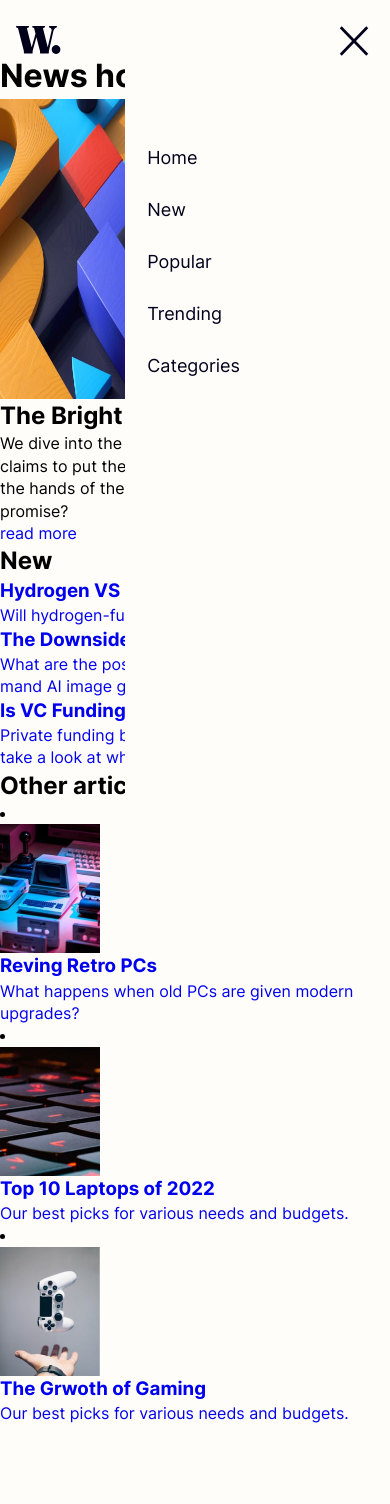
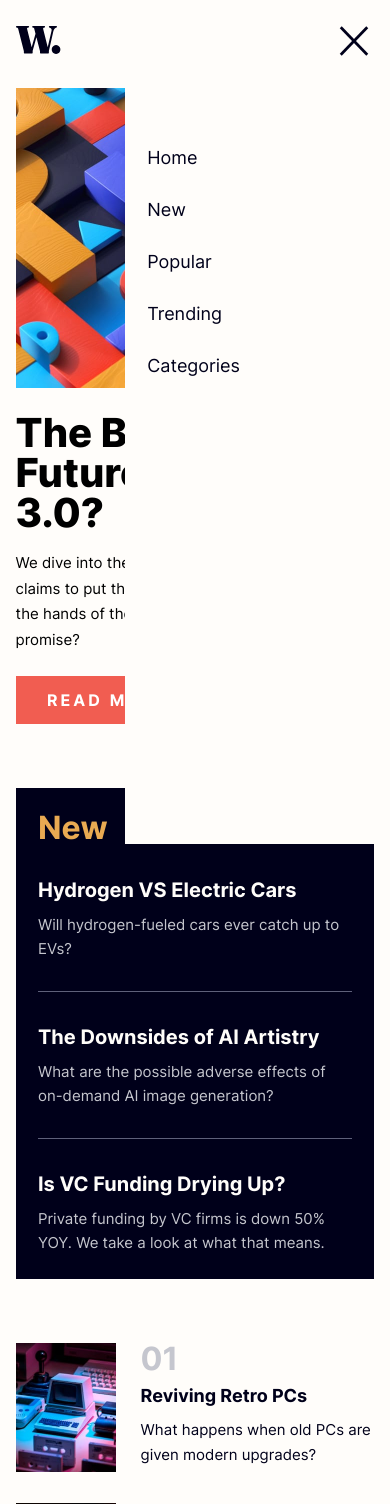
Before and after one commit to JorgeAMendoza/news-homepage, a Next.js app: page / in a window 390 px wide. Shown: the top 1504 px of the page. Before the commit the page ends 1424 px from the top, so only its background shows below. Built offline with nearby package versions, Linux system fonts and the light colour scheme.

Commit message:
wierd merge

```diff
--- a/public/articles.json
+++ b/public/articles.json
@@ -30,7 +30,7 @@
   "otherArticles": [
     {
       "id": "5",
-      "title": "Reving Retro PCs",
+      "title": "Reviving Retro PCs",
       "description": "What happens when old PCs are given modern upgrades?",
       "smallImage": "/images/image-retro-pcs-mobile.jpg",
       "link": "artcile-link"
@@ -44,8 +44,8 @@
     },
     {
       "id": "7",
-      "title": "The Grwoth of Gaming",
-      "description": "Our best picks for various needs and budgets.",
+      "title": "The Growth of Gaming",
+      "description": "How the pandemic has sparked fresh opportunities.",
       "smallImage": "/images/image-gaming-growth-mobile.jpg",
       "link": "artcile-link"
     }
--- a/src/components/Navbar/navbar.module.scss
+++ b/src/components/Navbar/navbar.module.scss
@@ -1,5 +1,5 @@
 @use '../../styles/variables' as *;
-@use '../../styles/utils.module.scss' as *;
+@use '../../styles/utils/container.module.scss' as *;
 
 .navbar {
   padding-top: 2.6rem;
--- a/src/components/NewArticle/NewArticle.tsx
+++ b/src/components/NewArticle/NewArticle.tsx
@@ -1,15 +1,18 @@
 import { NewArticleSnippet } from '../../../types/api';
+import styles from './newarticle.module.scss';
 
 type NewArticleProps = Omit<NewArticleSnippet, 'id'>;
 
 const NewArticle = ({ title, description, link }: NewArticleProps) => {
   return (
-    <a href={link}>
-      <figure>
-        <h3>{title}</h3>
-        <p>{description}</p>
-      </figure>
-    </a>
+    <li className={styles.newArticleContainer}>
+      <a href={link}>
+        <figure className={styles.newArticle}>
+          <h3 className={styles.articleTitle}>{title}</h3>
+          <p className={styles.articleDescription}>{description}</p>
+        </figure>
+      </a>
+    </li>
   );
 };
 
--- /dev/null
+++ b/src/components/NewArticle/newarticle.module.scss
@@ -0,0 +1,27 @@
+@use '../../styles/variables' as *;
+
+.newArticleContainer {
+  display: inline-block;
+  padding-bottom: 2.4rem;
+
+  &:not(:last-of-type) {
+    border-bottom: 1px solid $light-border;
+    padding-bottom: 3rem;
+  }
+}
+
+.newArticle {
+  display: grid;
+  color: $light-text;
+  gap: 0.9rem;
+}
+
+.articleTitle {
+  font-size: clamp(2rem, 2vw + 1rem, 2rem);
+}
+
+.articleDescription {
+  font-size: 1.5rem;
+  line-height: 1.6;
+  color: $light-shade-text;
+}
--- a/src/components/SideArticle/SideArticle.tsx
+++ b/src/components/SideArticle/SideArticle.tsx
@@ -1,17 +1,22 @@
 import Image from 'next/image';
 import { OtherArticleSnippet } from '../../../types/api';
+import styles from './side-article.module.scss';
 
-type SideArticleProps = Omit<OtherArticleSnippet, 'id'>;
+type SideArticleProps = Omit<OtherArticleSnippet, 'id'> & {
+  articleNumber: number;
+};
 
 const SideArticle = ({
   title,
   description,
   link,
   smallImage,
+  articleNumber,
 }: SideArticleProps) => {
   return (
+    <li className={styles.sideContentContainer}>
       <a href={link}>
-      <figure>
+        <figure className={styles.sideContent}>
           <Image
             src={smallImage}
             width={100}
@@ -19,11 +24,13 @@ const SideArticle = ({
             alt={`image for article with the title of ${title}`}
           />
           <div>
-          <h3>{title}</h3>
-          <p>{description}</p>
+            <p className={styles.articleNumber}>{`0${articleNumber + 1}`}</p>
+            <h3 className={styles.articleTitle}>{title}</h3>
+            <p className={styles.articleDescription}>{description}</p>
           </div>
         </figure>
       </a>
+    </li>
   );
 };
 
--- /dev/null
+++ b/src/components/SideArticle/side-article.module.scss
@@ -0,0 +1,36 @@
+@use '../../styles/variables' as *;
+
+.sideContentContainer {
+  //   line-height: 1.2;
+}
+
+.sideContent {
+  display: grid;
+  grid-template-columns: auto 1fr;
+  gap: 2.5rem;
+
+  div {
+    display: grid;
+    gap: 0.5rem;
+  }
+}
+
+.articleNumber {
+  color: $light-shade-text;
+  font-size: 3.2rem;
+  font-weight: bold;
+  line-height: 1;
+}
+
+.articleTitle {
+  color: $dark-text;
+  font-size: 1.8rem;
+  font-weight: bold;
+  line-height: 1.2;
+}
+
+.articleDescription {
+  font-size: 1.5rem;
+  color: $dark-text;
+  line-height: 1.7;
+}
--- a/src/pages/index.tsx
+++ b/src/pages/index.tsx
@@ -5,6 +5,7 @@ import NewArticle from '@/components/NewArticle/NewArticle';
 import SideArticle from '@/components/SideArticle/SideArticle';
 import { getHomeArticles } from '../../lib/articles';
 import Layout from '@/components/Layout/Layout';
+import styles from '../styles/home.module.scss';
 
 export default function Home({
   mainArticle,
@@ -16,47 +17,60 @@ export default function Home({
       <Head>
         <title>News Homepage</title>
       </Head>
-      <main>
-        <h1>News homepage</h1>
+      <main className={styles.main}>
+        <h1 className={styles.pageTitle}>News homepage</h1>
 
-        <section>
+        <section className={styles.headContent}>
+          <Image
+            src={mainArticle.smallImage}
+            width={343}
+            height={300}
+            alt="web 3 article picture"
+          />
+
           <Image
             src={mainArticle.largeImage}
-            width={343}
+            width={730}
             height={300}
-            alt="image description"
+            alt="web 3 article picture"
           />
+          <div>
             <h2>{mainArticle.title}</h2>
+            <div>
               <p>{mainArticle.description}</p>
               <a href={mainArticle.link}>read more</a>
+            </div>
+          </div>
         </section>
 
-        <section>
+        <section className={styles.newContent}>
           <h2>New</h2>
           <ul>
             {newArticles.map((article) => (
-              <li key={article.id}>
               <NewArticle
+                key={article.id}
                 title={article.title}
                 description={article.description}
                 link={article.link}
               />
-              </li>
             ))}
           </ul>
         </section>
-        <section>
+        <section className={styles.otherContent}>
           <h2>Other articles</h2>
-          {otherArticles.map((article) => (
-            <li key={article.id}>
+
+          <ol>
+            {otherArticles.map((article, index) => (
               <SideArticle
+                key={article.id}
                 title={article.title}
                 description={article.description}
                 link={article.link}
                 smallImage={article.smallImage}
+                articleNumber={index}
               />
-            </li>
             ))}
+          </ol>
         </section>
       </main>
     </Layout>
--- a/src/styles/_variables.scss
+++ b/src/styles/_variables.scss
@@ -3,11 +3,17 @@ $-white: #fffdfa;
 $-dark-place-blue: #00001a;
 $-gunmetal: #5e607a;
 $-light-vermillion: #f15d51;
+$-yellow: #e9aa52;
+$-silver: #c5c6ce;
 
 $background-color: $-white;
 $light-text: $-white;
+$light-shade-text: $-silver;
 $dark-text: $-dark-place-blue;
 $button-primary: $-light-vermillion;
+$dark-background: $-dark-place-blue;
+$yellow-text: $-yellow;
+$light-border: $-gunmetal;
 
 // media queries
 $tablet: 768px;
--- a/src/styles/home.module.scss
+++ b/src/styles/home.module.scss
@@ -1,229 +1,136 @@
-.main {
-  display: flex;
-  flex-direction: column;
-  justify-content: space-between;
-  align-items: center;
-  padding: 6rem;
-  min-height: 100vh;
+@use './variables' as *;
+@use './utils/container.module.scss' as *;
+@use './utils/button.module.scss' as *;
+@use './utils/accessibility.module.scss' as *;
+
+.pageTitle {
+  position: fixed;
+  top: 0;
+  left: 0;
+  transform: translateX(-100%);
 }
 
-.description {
-  display: inherit;
-  justify-content: inherit;
-  align-items: inherit;
-  font-size: 0.85rem;
-  max-width: var(--max-width);
-  width: 100%;
-  z-index: 2;
-  font-family: var(--font-mono);
-}
+.main {
+  margin-block-start: 3.4rem;
+  @extend .container;
 
-.description a {
-  display: flex;
-  justify-content: center;
-  align-items: center;
-  gap: 0.5rem;
-}
-
-.description p {
-  position: relative;
-  margin: 0;
-  padding: 1rem;
-  background-color: rgba(var(--callout-rgb), 0.5);
-  border: 1px solid rgba(var(--callout-border-rgb), 0.3);
-  border-radius: var(--border-radius);
-}
-
-.code {
-  font-weight: 700;
-  font-family: var(--font-mono);
-}
-
-.grid {
-  display: grid;
-  grid-template-columns: repeat(4, minmax(25%, auto));
-  width: var(--max-width);
-  max-width: 100%;
-}
-
-.card {
-  padding: 1rem 1.2rem;
-  border-radius: var(--border-radius);
-  background: rgba(var(--card-rgb), 0);
-  border: 1px solid rgba(var(--card-border-rgb), 0);
-  transition: background 200ms, border 200ms;
-}
-
-.card span {
-  display: inline-block;
-  transition: transform 200ms;
-}
-
-.card h2 {
-  font-weight: 600;
-  margin-bottom: 0.7rem;
-}
-
-.card p {
-  margin: 0;
-  opacity: 0.6;
-  font-size: 0.9rem;
-  line-height: 1.5;
-  max-width: 30ch;
-}
-
-.center {
-  display: flex;
-  justify-content: center;
-  align-items: center;
-  position: relative;
-  padding: 4rem 0;
-}
-
-.center::before {
-  background: var(--secondary-glow);
-  border-radius: 50%;
-  width: 480px;
-  height: 360px;
-  margin-left: -400px;
-}
-
-.center::after {
-  background: var(--primary-glow);
-  width: 240px;
-  height: 180px;
-  z-index: -1;
-}
-
-.center::before,
-.center::after {
-  content: '';
-  left: 50%;
-  position: absolute;
-  filter: blur(45px);
-  transform: translateZ(0);
-}
-
-.logo {
-  position: relative;
-}
-/* Enable hover only on non-touch devices */
-@media (hover: hover) and (pointer: fine) {
-  .card:hover {
-    background: rgba(var(--card-rgb), 0.1);
-    border: 1px solid rgba(var(--card-border-rgb), 0.15);
+  & > *:not(h1, :last-child) {
+    margin-block-end: 6.4rem;
   }
 
-  .card:hover span {
-    transform: translateX(4px);
+  @media screen and (min-width: $tablet) {
+    display: grid;
+    grid-template-columns: repeat(12, 1fr);
+    grid-auto-rows: min-content;
+    margin-block-start: 5.8rem;
+    gap: 1.6rem;
   }
 }
 
-@media (prefers-reduced-motion) {
-  .card:hover span {
-    transform: none;
+.headContent {
+  grid-column: 1/9;
+
+  & > div {
+    margin-top: 2.5rem;
+    & > * {
+      margin-bottom: 2.5rem;
+    }
+  }
+
+  img {
+    object-fit: cover;
+
+    &:nth-of-type(2) {
+      display: none;
+    }
+  }
+
+  h2 {
+    font-size: clamp(4rem, 5vw + 1.6rem, 5.6rem);
+    font-weight: 800;
+    width: 90%;
+    line-height: 1;
+    margin-bottom: 1.7rem;
+  }
+
+  p {
+    line-height: 1.7;
+    font-size: 1.5rem;
+    grid-column: 2/3;
+    grid-row: 1/-1;
+  }
+
+  a {
+    @extend .buttonPrimary;
+    width: 18.5rem;
+    min-height: 4.8rem;
+    display: flex;
+    justify-content: center;
+    align-items: center;
+    letter-spacing: 3px;
+    grid-column: 2/3;
+    grid-row: 2;
+    justify-self: start;
+    align-self: end;
+    margin-top: 2.4rem
+  }
+
+  @media screen and (min-width: 768px) {
+    grid-template-columns: repeat(2, 1fr);
+    img {
+      &:nth-of-type(1) {
+        display: none;
+      }
+      &:nth-of-type(2) {
+        display: block;
+      }
+    }
+
+    & > div {
+      display: grid;
+      grid-template-columns: repeat(2, 1fr);
+      gap: 1.6rem;
+      padding-top: 1.2rem;
+
+      & > * {
+        margin-bottom: 0;
+      }
+    }
   }
 }
 
-/* Mobile */
-@media (max-width: 700px) {
-  .content {
-    padding: 4rem;
+.newContent {
+  color: $light-text;
+  background-color: $dark-background;
+  padding: 1.1em 1.4em;
+  padding-bottom: 0;
+  grid-column: 9/13;
+
+  h2 {
+    color: $yellow-text;
+    font-size: clamp(3.2rem, 3.5vw + 1rem, 4rem);
+    margin-block-end: 2.6rem;
   }
 
-  .grid {
-    grid-template-columns: 1fr;
-    margin-bottom: 120px;
-    max-width: 320px;
-    text-align: center;
+  ul {
+    display: grid;
+    gap: 3.1rem;
   }
 
-  .card {
-    padding: 1rem 2.5rem;
-  }
-
-  .card h2 {
-    margin-bottom: 0.5rem;
-  }
-
-  .center {
-    padding: 8rem 0 6rem;
-  }
-
-  .center::before {
-    transform: none;
-    height: 300px;
-  }
-
-  .description {
-    font-size: 0.8rem;
-  }
-
-  .description a {
-    padding: 1rem;
-  }
-
-  .description p,
-  .description div {
-    display: flex;
-    justify-content: center;
-    position: fixed;
-    width: 100%;
-  }
-
-  .description p {
-    align-items: center;
-    inset: 0 0 auto;
-    padding: 2rem 1rem 1.4rem;
-    border-radius: 0;
-    border: none;
-    border-bottom: 1px solid rgba(var(--callout-border-rgb), 0.25);
-    background: linear-gradient(
-      to bottom,
-      rgba(var(--background-start-rgb), 1),
-      rgba(var(--callout-rgb), 0.5)
-    );
-    background-clip: padding-box;
-    backdrop-filter: blur(24px);
-  }
-
-  .description div {
-    align-items: flex-end;
-    pointer-events: none;
-    inset: auto 0 0;
-    padding: 2rem;
-    height: 200px;
-    background: linear-gradient(
-      to bottom,
-      transparent 0%,
-      rgb(var(--background-end-rgb)) 40%
-    );
-    z-index: 1;
+  @media screen and (min-width: $tablet) {
+    padding: 1.5em;
+    padding-bottom: 0;
   }
 }
 
-/* Tablet and Smaller Desktop */
-@media (min-width: 701px) and (max-width: 1120px) {
-  .grid {
-    grid-template-columns: repeat(2, 50%);
+.otherContent {
+  padding-bottom: 4rem;
+  h2 {
+    @extend .hiddenTitle;
+  }
+
+  ol {
+    display: grid;
+    gap: 3.1rem;
   }
 }
-
-@media (prefers-color-scheme: dark) {
-  .vercelLogo {
-    filter: invert(1);
-  }
-
-  .logo {
-    filter: invert(1) drop-shadow(0 0 0.3rem #ffffff70);
-  }
-}
-
-@keyframes rotate {
-  from {
-    transform: rotate(360deg);
-  }
-  to {
-    transform: rotate(0deg);
-  }
-}
--- /dev/null
+++ b/src/styles/utils/accessibility.module.scss
@@ -0,0 +1,5 @@
+.hiddenTitle {
+  position: fixed;
+  top: 0;
+  left: -1000rem;
+}
--- /dev/null
+++ b/src/styles/utils/button.module.scss
@@ -0,0 +1,8 @@
+@use '../variables' as *;
+
+.buttonPrimary {
+  color: #fff;
+  background-color: $button-primary;
+  text-transform: uppercase;
+  font-weight: 700;
+}
--- /dev/null
+++ b/src/styles/utils/container.module.scss
@@ -0,0 +1,4 @@
+.container {
+  width: min(92%, 111rem);
+  margin: 0 auto;
+}
```
Lines whose indentation alone changed are shown as unchanged.
